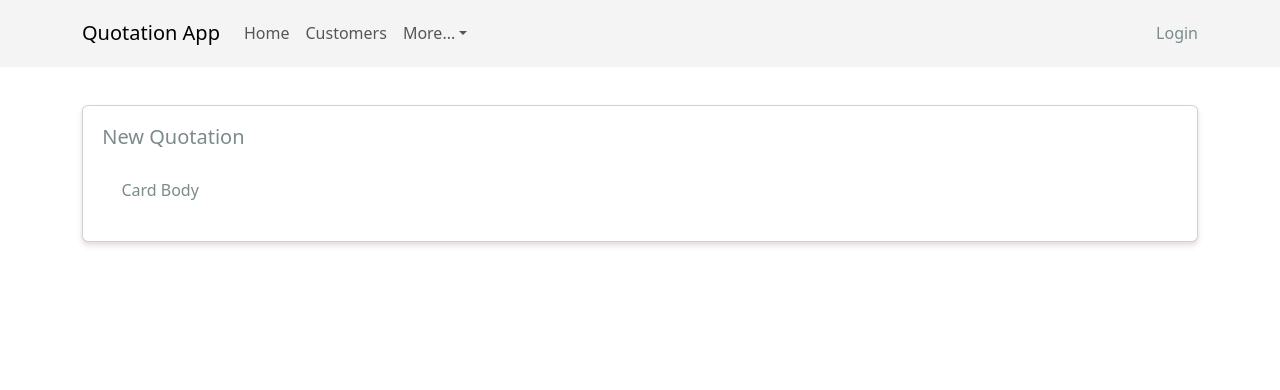
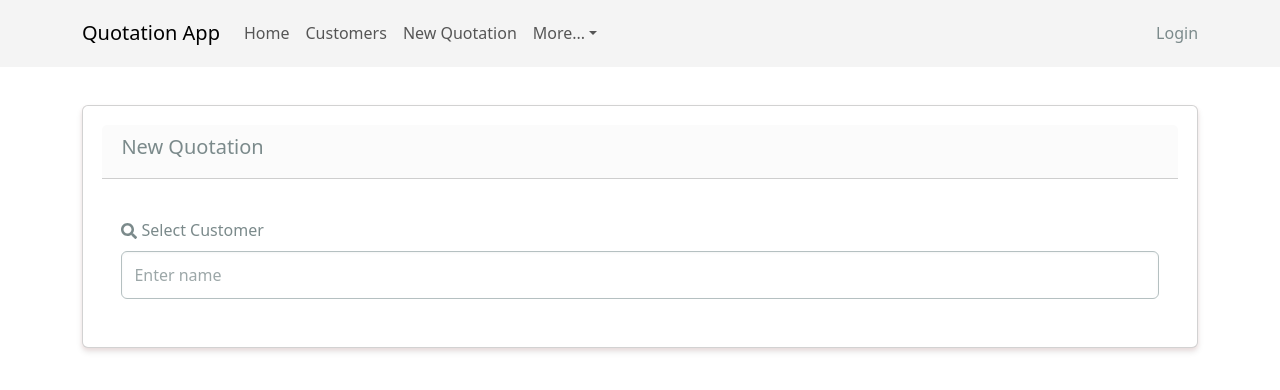
Before and after one commit to rijojohn85/quotation, a React (Create React App) app in the folder frontend/: page /new-quotation in a window 1280 px wide. Shown: the top 390 px of the page. Built offline with nearby package versions, Linux system fonts and the light colour scheme.

Commit message:
started work on the searchbar for customers

```diff
--- a/frontend/src/components/Header.tsx
+++ b/frontend/src/components/Header.tsx
@@ -21,6 +21,9 @@ const Header = () => {
 						<Nav.Link as={Link} to="/customers">
 							Customers
 						</Nav.Link>
+						<Nav.Link as={Link} to="/new-quotation">
+							New Quotation
+						</Nav.Link>
 						<NavDropdown title="More..." id="basic-nav-dropdown">
 							<NavDropdown.Item as={Link} to="/products">
 								Products
--- /dev/null
+++ b/frontend/src/components/SearchBar.tsx
@@ -0,0 +1,19 @@
+import { Form } from 'react-bootstrap';
+import { FaSearch } from 'react-icons/fa';
+const SearchBar = () => {
+	const handleSubmit = (e: React.FormEvent<HTMLFormElement>) => {
+		e.preventDefault();
+	};
+	return (
+		<Form onSubmit={handleSubmit}>
+			<Form.Group controlId="name" className="my-2">
+				<Form.Label className="my-2">
+					<FaSearch /> Select Customer
+				</Form.Label>
+				<Form.Control type="text" placeholder="Enter name" />
+			</Form.Group>
+		</Form>
+	);
+};
+
+export default SearchBar;
--- a/frontend/src/screens/NewQuotationScreen.tsx
+++ b/frontend/src/screens/NewQuotationScreen.tsx
@@ -1,12 +1,17 @@
-import { Card } from "react-bootstrap"
+import { Card } from 'react-bootstrap';
+import SearchBar from '../components/SearchBar';
 
 const NewQuotationScreen = () => {
-  return (
-  <Card className="my-3 p-3 rounded">
-      <Card.Title>New Quotation</Card.Title>
-      <Card.Body>Card Body</Card.Body>
-  </Card>
-  )
-}
+	return (
+		<Card className="my-3 p-3 rounded">
+			<Card.Header>
+				<Card.Title>New Quotation</Card.Title>
+			</Card.Header>
+			<Card.Body>
+				<SearchBar />
+			</Card.Body>
+		</Card>
+	);
+};
 
-export default NewQuotationScreen
+export default NewQuotationScreen;
```
